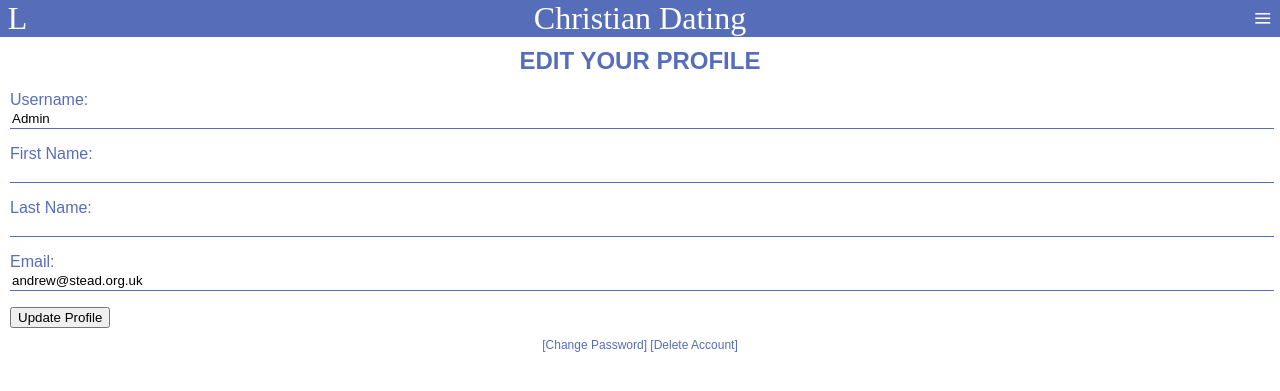
After one commit to andrewhstead/dating-site, a Django app: page /profile/edit/ in a window 1280 px wide. The commit adds this page. Shown: the top 391 px of the page. Run offline with Django 3.2, Linux system fonts and the light colour scheme; a user stored in the database is signed in; some web fonts are replaced.

Commit message:
Added function for user to edit their profile.

```diff
--- a/datingsite/urls.py
+++ b/datingsite/urls.py
@@ -21,5 +21,10 @@ from users import views as user_views
 urlpatterns = [
     path(r'', home_views.home_page, name='home'),
     path('admin/', admin.site.urls),
+    path('login/', user_views.login, name="login"),
+    path('logout/', user_views.logout, name="logout"),
+    path('profile/edit/', user_views.user_profile, name='user_profile'),
+    path('profile/delete/', user_views.delete_account, name='delete_account'),
+    path('profile/password/', user_views.change_password, name='change_password'),
     path('register/', user_views.register, name='register'),
 ]
--- a/home/templates/home.html
+++ b/home/templates/home.html
@@ -3,7 +3,9 @@
 {% block content %}
 
     {% if user.is_authenticated %}
-        Hello, {{user.username }}!
+        <div class="page-info">
+            Hello, {{user.username }}!
+        </div>
     {% endif %}
 
     Text for the Home Page.
--- a/static/css/default.css
+++ b/static/css/default.css
@@ -66,6 +71,25 @@ input {
     right: 0;
 }
 
+/* Styles for links */
+.standard-link {
+    text-decoration: none;
+    color: #566dba;
+}
+.standard-link:hover {
+    text-decoration: underline;
+    color: #788fdc;
+}
+
+/* Styling additional navigating links */
+.full-details {
+    font-size: 0.75em;
+    display: block;
+    text-align: center;
+    clear: both;
+    margin: 10px;
+}
+
 /* Styles for the main menu */
 #main-menu {
     display: none;
--- a/static/js/custom.js
+++ b/static/js/custom.js
@@ -2,3 +2,14 @@
 $('#menu-button').click(function(){
     $('#main-menu').slideToggle(1000);
 });
+
+// Function to remove message alerts after five seconds.
+function messageRemove() {
+    setTimeout(
+        function() {
+            document.getElementById('messages').classList.add('hidden');
+        }, 5000
+    );
+}
+
+messageRemove();
--- a/templates/base.html
+++ b/templates/base.html
@@ -44,18 +44,28 @@
 	    <a class="menu-link" href="">Chat</a>
 	    <a class="menu-link" href="">Forum</a>
         {% if user.is_authenticated %}
-            <a class="menu-link" href="">Profile</a>
+            <a class="menu-link" href="{% url 'user_profile' %}">Profile</a>
 	        <a class="menu-link" href="">Messages</a>
-            <a class="menu-link" href="">Log Out</a>
+            <a class="menu-link" href="{% url 'logout' %}">Log Out</a>
         {% else %}
             <a class="menu-link" href="{% url 'register' %}">Register</a>
-            <a class="menu-link" href="">Log In</a>
+            <a class="menu-link" href="{% url 'login' %}">Log In</a>
         {% endif %}
     </nav>
 
     <div id="page">
+
+        <div id="messages">
+            {% for message in messages %}
+                <div class="{{ message.tags }}">
+                    {{ message }}
+                </div>
+            {% endfor %}
+        </div>
+
     	{% block content %}
 	    {% endblock %}
+
     </div>
 
     <script src="{% static 'js/custom.js' %}"></script>
--- a/users/forms.py
+++ b/users/forms.py
@@ -6,12 +6,6 @@ from .models import User
 
 # Form to register a new user.
 class RegistrationForm(UserCreationForm):
-    first_name = forms.CharField(
-        label='First Name'
-    )
-    last_name = forms.CharField(
-        label='Last Name'
-    )
     password1 = forms.CharField(
         label='Choose a Password',
         widget=forms.PasswordInput
@@ -27,11 +21,14 @@ class RegistrationForm(UserCreationForm):
             'username': None,
             'email': None,
         }
+        labels = {
+            'first_name': 'First Name',
+            'last_name': 'Last Name',
+        }
         fields = ['username', 'first_name', 'last_name', 'email', 'password1', 'password2']
 
     def __init__(self, *args, **kwargs):
         super(RegistrationForm, self).__init__(*args, **kwargs)
-        kwargs.setdefault('label_suffix', '')
         self.fields['email'].required = True
         self.fields['first_name'].required = True
         self.fields['last_name'].required = True
@@ -50,3 +47,76 @@ class RegistrationForm(UserCreationForm):
         instance = super(RegistrationForm, self).save()
 
         return instance
+
+
+# Simple username and password login.
+class LoginForm(forms.Form):
+    username = forms.CharField()
+    password = forms.CharField(widget=forms.PasswordInput)
+
+
+# Form for a user to edit their profile. Password field is not needed and so can be excluded.
+class EditProfileForm(forms.ModelForm):
+
+    class Meta:
+        model = User
+        fields = ['username', 'first_name', 'last_name', 'email']
+        exclude = ['password']
+        help_texts = {
+            'username': None,
+            'email': None,
+        }
+        labels = {
+            'first_name': 'First Name',
+            'last_name': 'Last Name',
+        }
+
+
+# Form for user to delete their account. Password is required to delete a user's account.
+class DeletionForm(forms.ModelForm):
+
+    password = forms.CharField(
+        widget=forms.PasswordInput
+    )
+
+    class Meta:
+        model = User
+        fields = ['password']
+
+    def clean_password(self):
+        password = self.cleaned_data.get('password')
+
+        return password
+
+
+# Form for a user to change their password.
+# Old password is needed to make a change, new password must then be entered and confirmed.
+class ChangePasswordForm(forms.ModelForm):
+    password1 = forms.CharField(
+        label='Choose New Password',
+        widget=forms.PasswordInput
+    )
+    password2 = forms.CharField(
+        label='Confirm New Password',
+        widget=forms.PasswordInput
+    )
+
+    class Meta:
+        model = User
+        fields = ['password', 'password1', 'password2']
+        labels = {
+            'password': 'Current Password',
+        }
+        widgets = {
+            'password': forms.PasswordInput
+        }
+
+    def clean_password2(self):
+        password1 = self.cleaned_data.get('password1')
+        password2 = self.cleaned_data.get('password2')
+
+        if password1 and password2 and password1 != password2:
+            password_error = "Your passwords do not match. Please try again."
+            raise ValidationError(password_error)
+
+        return password2
--- /dev/null
+++ b/users/templates/user_profile.html
@@ -0,0 +1,21 @@
+{% extends "base.html" %}
+
+{% block content %}
+
+    <div class="page-header">
+        EDIT YOUR PROFILE
+    </div>
+
+    <form id="default-form" enctype="multipart/form-data" role="form" method="post">
+        {% csrf_token %}
+        {{ form.as_p }}
+        <button class="default-button" type="submit">{{ button_text }}</button>
+    </form>
+
+    <!-- Links to change account password or delete account. -->
+    <div class="full-details">
+        <a class="standard-link" href="{% url 'change_password' %}">[Change Password]</a>
+        <a class="standard-link" href="{% url 'delete_account' %}">[Delete Account]</a>
+    </div>
+
+{% endblock %}
--- a/users/views.py
+++ b/users/views.py
@@ -4,7 +4,7 @@ from django.shortcuts import render, redirect, get_object_or_404
 from django.template.context_processors import csrf
 from django.contrib.auth.decorators import login_required
 from django.urls import reverse
-from .forms import RegistrationForm
+from .forms import RegistrationForm, LoginForm, EditProfileForm, DeletionForm, ChangePasswordForm
 from .models import User
 
 # Create your views here.
@@ -15,7 +15,7 @@ def register(request):
     page_name = "Register an Account"
 
     if request.method == 'POST':
-        form = RegistrationForm(request.POST, request.FILES, label_suffix='')
+        form = RegistrationForm(request.POST, request.FILES)
         if form.is_valid():
             form.save()
             user = auth.authenticate(username=request.POST.get('username'),
@@ -38,3 +38,134 @@ def register(request):
     }
     args.update(csrf(request))
     return render(request, 'register.html', args)
+
+
+# Log a user in to the site.
+def login(request):
+    page_name = "Log In To Your Account"
+
+    if request.method == 'POST':
+        form = LoginForm(request.POST)
+        if form.is_valid():
+            user = auth.authenticate(username=request.POST.get('username'),
+                                     password=request.POST.get('password'))
+
+            if user is not None:
+                auth.login(request, user)
+                messages.success(request, "You have successfully logged in!")
+                return redirect(request.GET.get('next') or reverse('home'))
+            else:
+                messages.error(request, "Your username or password was not recognised. Please try again.")
+
+    else:
+        form = LoginForm()
+
+    args = {'form': form,
+            'page_name': page_name,
+            }
+
+    args.update(csrf(request))
+    return render(request, 'login.html', args)
+
+
+# Log a user out from the site.
+def logout(request):
+    auth.logout(request)
+    messages.success(request, 'You have successfully logged out.')
+
+    return redirect(reverse('login'))
+
+
+# Logged in users can view and edit their own profile.
+@login_required(login_url='/login/')
+def user_profile(request):
+    page_name = "Edit Your Profile"
+
+    user = request.user
+
+    if request.method == 'POST':
+        form = EditProfileForm(request.POST, request.FILES, instance=user)
+        if form.is_valid():
+            form.save()
+            messages.success(request, 'Your profile has been updated.')
+            return redirect(reverse('user_profile'))
+        else:
+            messages.error(request, 'Sorry, we were unable to update your details. Please try again.')
+
+    else:
+        form = EditProfileForm(instance=user)
+
+    args = {
+        'form': form,
+        'button_text': 'Update Profile',
+        'page_name': page_name,
+    }
+    args.update(csrf(request))
+    return render(request, 'user_profile.html', args)
+
+
+# Logged in users can also delete their own profile.
+@login_required(login_url='/login/')
+def delete_account(request):
+    page_name = "Delete Your Account"
+
+    user = request.user
+
+    if request.method == 'POST':
+        form = DeletionForm(request.POST)
+        if form.is_valid():
+            user_to_delete = auth.authenticate(username=user.username,
+                                               password=request.POST.get('password'))
+            if user_to_delete is not None:
+                user_to_delete.delete()
+                messages.success(request, 'Your profile has been deleted.')
+                return redirect(reverse('login'))
+            else:
+                messages.error(request, 'Your password was not recognised. Please try again.')
+
+    else:
+        form = DeletionForm()
+
+    args = {
+        'form': form,
+        'button_text': 'Delete Account',
+        'page_name': page_name,
+    }
+    args.update(csrf(request))
+    return render(request, 'delete_account.html', args)
+
+
+# Once logged in, a user can change their password.
+@login_required(login_url='/login/')
+def change_password(request):
+    page_name = "Change Your Password"
+
+    user = request.user
+
+    if request.method == 'POST':
+        form = ChangePasswordForm(request.POST)
+
+        if form.is_valid():
+            user_to_change = auth.authenticate(username=user.username,
+                                               password=request.POST.get('password'))
+
+            if user_to_change is not None:
+                user.set_password(request.POST.get('password1'))
+                user.save()
+                auth.login(request, user)
+                messages.success(request, 'Your password has been changed.')
+                return redirect(reverse('user_profile'))
+
+            else:
+                messages.error(request, 'Sorry, we were unable to change your password. Please try again.')
+
+    else:
+        form = ChangePasswordForm()
+
+    args = {
+        'form': form,
+        'button_text': 'Change Password',
+        'page_name': page_name,
+    }
+    args.update(csrf(request))
+    return render(request, 'change_password.html', args)
```
Also changed, not shown: other parts of static/css/default.css (+37 -0 lines), users/templates/change_password.html (added, +17 -0 lines), users/templates/delete_account.html (added, +20 -0 lines), users/templates/login.html (added, +16 -0 lines), db.sqlite3.
